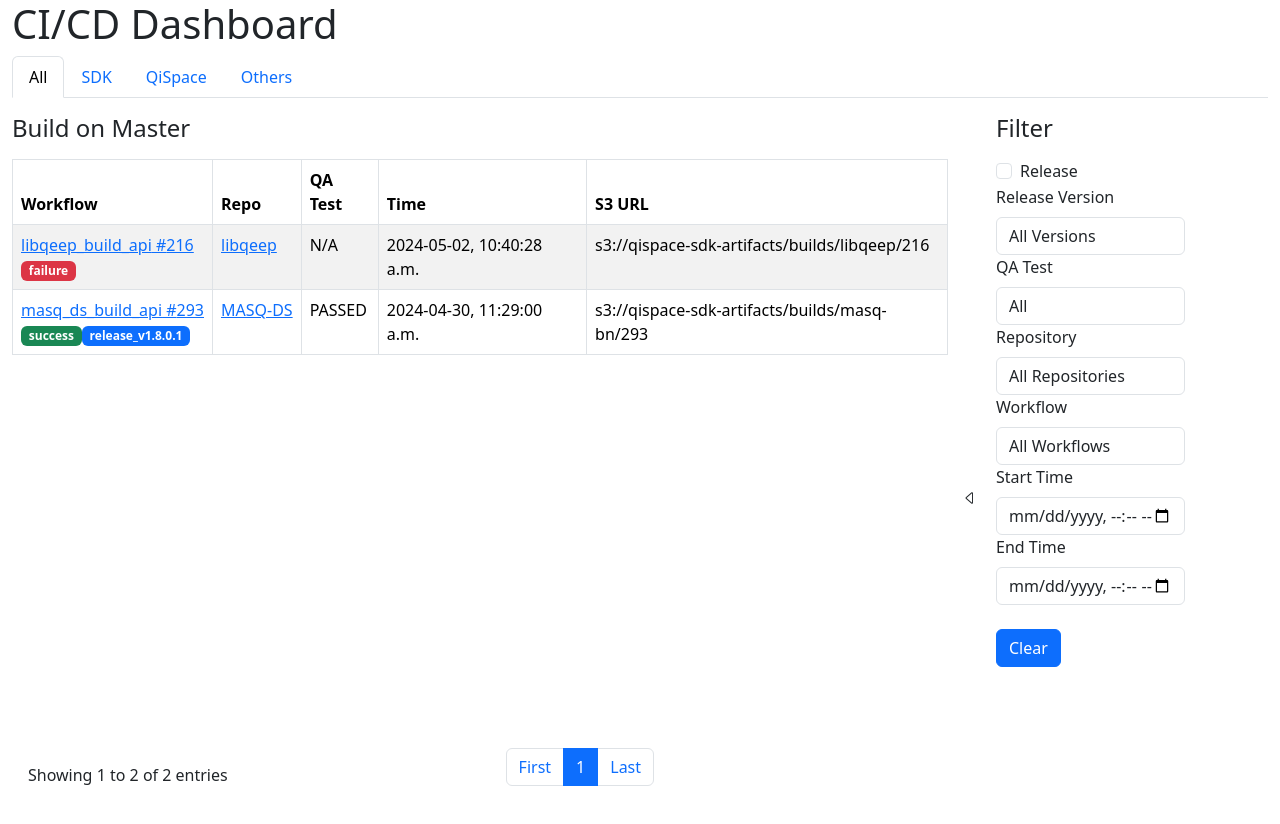
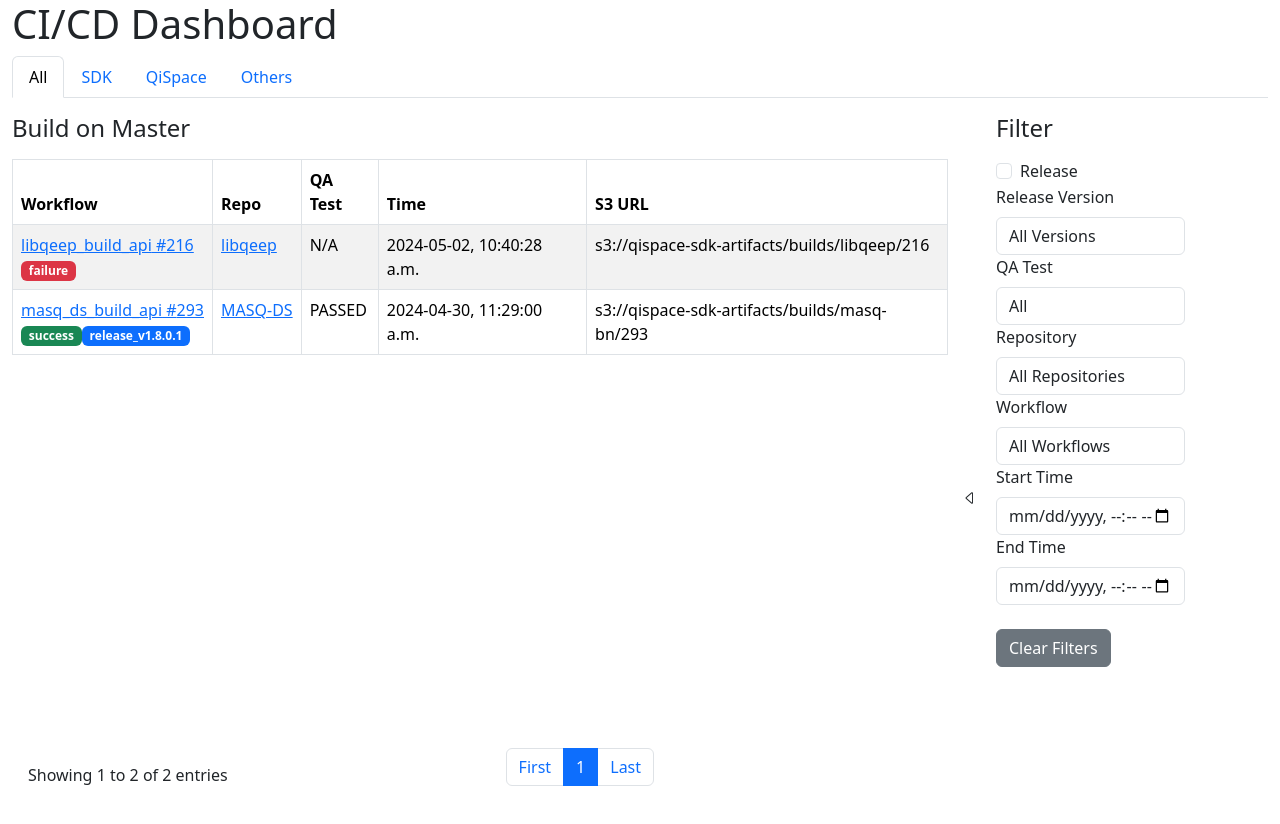
Before and after one commit to quantropi/cicd_dashboard, a React (Create React App) app: page / in a window 1280 px wide. Shown: the top 824 px of the page. Built offline with nearby package versions, Linux system fonts and the light colour scheme.

Commit message:
Fix Release checkbox warning

```diff
--- a/src/App.tsx
+++ b/src/App.tsx
@@ -17,7 +17,7 @@ const App: React.FC = () => {
   const [selectedTab, setSelectedTab] = useState<string>('all');
   const [selectedRepo, setSelectedRepo] = useState<string>('');
   const [selectedWorkflow, setSelectedWorkflow] = useState<number>(0);
-  const [release, setRelease] = useState<boolean | undefined>(undefined);
+  const [release, setRelease] = useState<boolean>(false);
   const [releaseVersion, setReleaseVersion] = useState<string>('');
   const [qaTest, setQaTest] = useState<string>('All');
   const [startTime, setStartTime] = useState<string>('');
--- a/src/components/Filter.tsx
+++ b/src/components/Filter.tsx
@@ -8,8 +8,8 @@ interface FilterProps {
   tabsData: Tab[];
   selectedWorkflow: number;
   setSelectedWorkflow: (workflow_id: number) => void;
-  release: boolean | undefined;
-  setRelease: (release: boolean | undefined) => void;
+  release: boolean;
+  setRelease: (release: boolean) => void;
   releaseVersion: string;
   setReleaseVersion: (version: string) => void;
   qaTest: string;
@@ -56,6 +56,16 @@ const Filter: React.FC<FilterProps> = ({
 
     fetchRunsData();
   }, []);
+
+  const resetFilters = () => {
+    setSelectedRepo('');
+    setSelectedWorkflow(0);
+    setRelease(false);
+    setReleaseVersion('');
+    setQaTest('All');
+    setStartTime('');
+    setEndTime('');
+  };
 
   const repos: Repo[] = selectedTab === 'all'
     ? tabsData.flatMap(tab => tab.repos || [])
@@ -152,10 +162,8 @@ const Filter: React.FC<FilterProps> = ({
           />
         </Form.Group>
         <br />
-        <Button variant="primary" type="button" onClick={() =>
-          setSelectedWorkflow(0)
-        }>
-          Clear
+        <Button variant="secondary" type="button" onClick={resetFilters}>
+          Clear Filters
         </Button>
       </Form>
     </div>
--- a/src/components/Runs.tsx
+++ b/src/components/Runs.tsx
@@ -52,7 +52,7 @@ const Runs: React.FC<RunsProps> = ({
           // Check that the workflow category is "build" or "tool"
           const byCategory = workflowCategory === 'build' || workflowCategory === 'tool';
 
-          const byRelease = release === undefined || run.isRelease === release;
+          const byRelease = !release || run.isRelease === release;
           const byReleaseVersion = !releaseVersion || run.release_version === releaseVersion;
           const byQaTest = qaTest === 'All' || run.test_result === qaTest;
 
```
